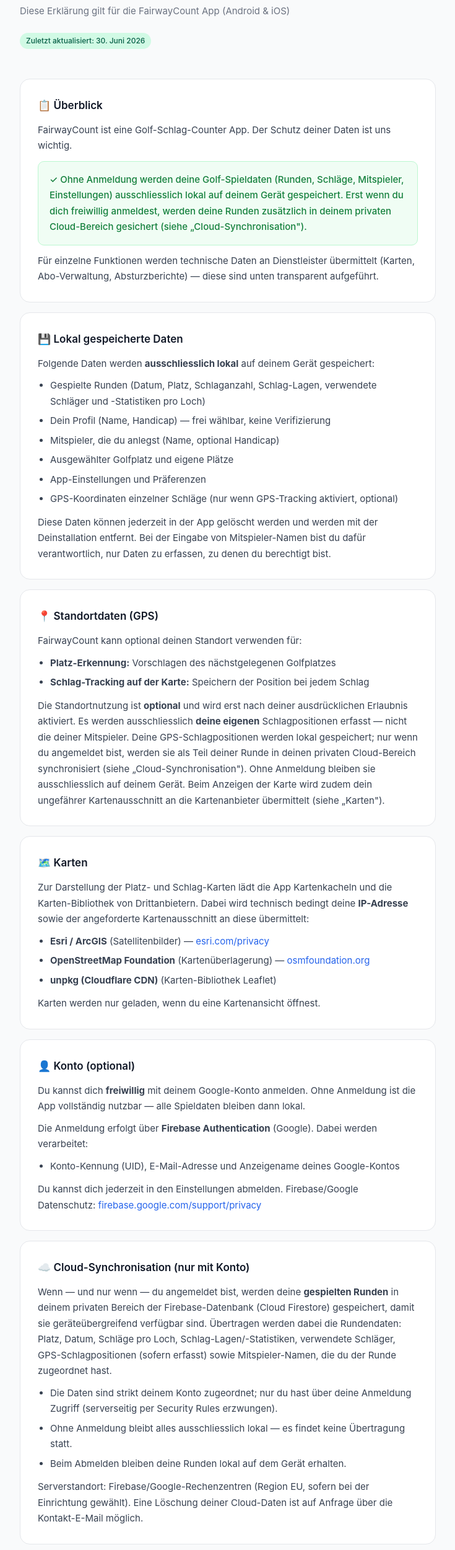
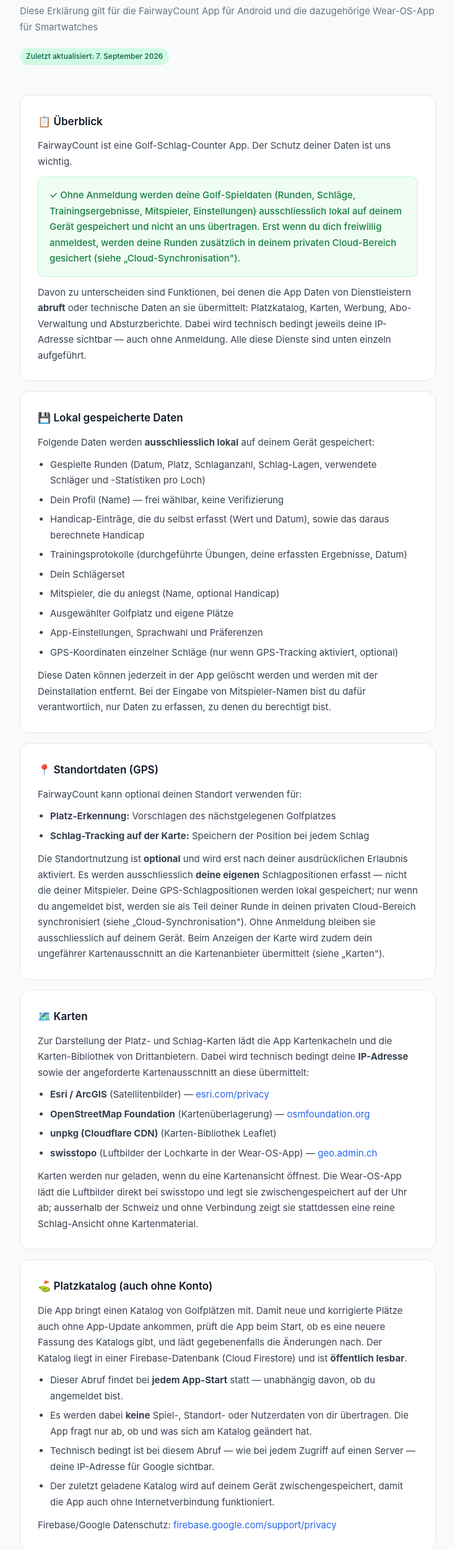
Before and after one commit to nbergt/fairwaycount, a plain HTML site: page privacy-policy.html in a window 1280 px wide. Shown: the part 192-2693 px from the top of the page at 62% size, without its empty margins (272-1007 px from the left). Drawn offline with Linux system fonts and the light colour scheme.

Commit message:
Datenschutz und Loeschanleitung auf den Stand von 1.7.10 bringen
Die Seiten stammten unveraendert vom 30. Juni 2026. Seither sind
Cloud-Platzkatalog, Wear OS, Trainingsmodul und die Bottom-Tab-
Navigation dazugekommen. Angepasst:

- Der Platzkatalog wird bei JEDEM Start ohne Anmeldung von Firestore
  abgerufen (_layout.tsx ruft syncCatalog(), catalogSync.ts prueft
  keine Auth). Die bisherige Zusage "ohne Anmeldung findet keine
  Uebertragung statt" war damit falsch -- neuer eigener Abschnitt,
  der den Abruf beschreibt und klarstellt, dass dabei keine Spiel-
  oder Nutzerdaten fliessen, die IP aber sichtbar ist.
- Eigener Abschnitt zur Wear-OS-App: eigenstaendiges Zaehlen, eigenes
  GPS, Uebergabe an das Handy ueber Google Play Services.
- swisstopo als Kartenanbieter der Uhr ergaenzt.
- Liste der lokalen Daten um Trainingsprotokolle, Handicap-Eintraege,
  Schlaegerset und Sprachwahl erweitert.
- Loeschanleitung: der Klickweg nannte ein Zahnrad oben rechts, das
  es seit der Umstellung auf Bottom-Tabs (1.7.8) nicht mehr gibt.
  Jetzt Tab "Mehr" -> Konto -> Abmelden. Hinweis auf die Uhr ergaenzt.
- Geltungsbereich Android + Wear OS statt Android + iOS (iOS ist nie
  erschienen), Kontakt-Link auf die Projektseite statt auf das
  inzwischen umgewidmete GitHub-Repo.
- Landingpage: "Bald im Play Store" -> die App ist live.

Co-Authored-By: Claude Opus 5 <noreply@anthropic.com>

```diff
--- a/privacy-policy.html
+++ b/privacy-policy.html
@@ -31,24 +31,27 @@
   <header>
     <div class="app-badge"><span style="font-size:28px">⛳</span><span style="font-size:16px;font-weight:600">FairwayCount</span></div>
     <h1>Datenschutzerklärung</h1>
-    <p class="subtitle">Diese Erklärung gilt für die FairwayCount App (Android &amp; iOS)</p>
-    <span class="updated">Zuletzt aktualisiert: 30. Juni 2026</span>
+    <p class="subtitle">Diese Erklärung gilt für die FairwayCount App für Android und die dazugehörige Wear-OS-App für Smartwatches</p>
+    <span class="updated">Zuletzt aktualisiert: 7. September 2026</span>
   </header>
   <section>
     <h2>📋 Überblick</h2>
     <p>FairwayCount ist eine Golf-Schlag-Counter App. Der Schutz deiner Daten ist uns wichtig.</p>
-    <div class="highlight"><p>✓ Ohne Anmeldung werden deine Golf-Spieldaten (Runden, Schläge, Mitspieler, Einstellungen) ausschliesslich lokal auf deinem Gerät gespeichert. Erst wenn du dich freiwillig anmeldest, werden deine Runden zusätzlich in deinem privaten Cloud-Bereich gesichert (siehe „Cloud-Synchronisation").</p></div>
-    <p style="margin-top:12px">Für einzelne Funktionen werden technische Daten an Dienstleister übermittelt (Karten, Abo-Verwaltung, Absturzberichte) — diese sind unten transparent aufgeführt.</p>
+    <div class="highlight"><p>✓ Ohne Anmeldung werden deine Golf-Spieldaten (Runden, Schläge, Trainingsergebnisse, Mitspieler, Einstellungen) ausschliesslich lokal auf deinem Gerät gespeichert und nicht an uns übertragen. Erst wenn du dich freiwillig anmeldest, werden deine Runden zusätzlich in deinem privaten Cloud-Bereich gesichert (siehe „Cloud-Synchronisation").</p></div>
+    <p style="margin-top:12px">Davon zu unterscheiden sind Funktionen, bei denen die App Daten von Dienstleistern <strong>abruft</strong> oder technische Daten an sie übermittelt: Platzkatalog, Karten, Werbung, Abo-Verwaltung und Absturzberichte. Dabei wird technisch bedingt jeweils deine IP-Adresse sichtbar — auch ohne Anmeldung. Alle diese Dienste sind unten einzeln aufgeführt.</p>
   </section>
   <section>
     <h2>💾 Lokal gespeicherte Daten</h2>
     <p>Folgende Daten werden <strong>ausschliesslich lokal</strong> auf deinem Gerät gespeichert:</p>
     <ul>
       <li>Gespielte Runden (Datum, Platz, Schlaganzahl, Schlag-Lagen, verwendete Schläger und -Statistiken pro Loch)</li>
-      <li>Dein Profil (Name, Handicap) — frei wählbar, keine Verifizierung</li>
+      <li>Dein Profil (Name) — frei wählbar, keine Verifizierung</li>
+      <li>Handicap-Einträge, die du selbst erfasst (Wert und Datum), sowie das daraus berechnete Handicap</li>
+      <li>Trainingsprotokolle (durchgeführte Übungen, deine erfassten Ergebnisse, Datum)</li>
+      <li>Dein Schlägerset</li>
       <li>Mitspieler, die du anlegst (Name, optional Handicap)</li>
       <li>Ausgewählter Golfplatz und eigene Plätze</li>
-      <li>App-Einstellungen und Präferenzen</li>
+      <li>App-Einstellungen, Sprachwahl und Präferenzen</li>
       <li>GPS-Koordinaten einzelner Schläge (nur wenn GPS-Tracking aktiviert, optional)</li>
     </ul>
     <p style="margin-top:12px">Diese Daten können jederzeit in der App gelöscht werden und werden mit der Deinstallation entfernt. Bei der Eingabe von Mitspieler-Namen bist du dafür verantwortlich, nur Daten zu erfassen, zu denen du berechtigt bist.</p>
@@ -69,8 +72,20 @@
       <li><strong>Esri / ArcGIS</strong> (Satellitenbilder) — <a href="https://www.esri.com/en-us/privacy/overview">esri.com/privacy</a></li>
       <li><strong>OpenStreetMap Foundation</strong> (Kartenüberlagerung) — <a href="https://wiki.osmfoundation.org/wiki/Privacy_Policy">osmfoundation.org</a></li>
       <li><strong>unpkg (Cloudflare CDN)</strong> (Karten-Bibliothek Leaflet)</li>
+      <li><strong>swisstopo</strong> (Luftbilder der Lochkarte in der Wear-OS-App) — <a href="https://www.geo.admin.ch/de/rechtliches">geo.admin.ch</a></li>
     </ul>
-    <p style="margin-top:12px">Karten werden nur geladen, wenn du eine Kartenansicht öffnest.</p>
+    <p style="margin-top:12px">Karten werden nur geladen, wenn du eine Kartenansicht öffnest. Die Wear-OS-App lädt die Luftbilder direkt bei swisstopo und legt sie zwischengespeichert auf der Uhr ab; ausserhalb der Schweiz und ohne Verbindung zeigt sie stattdessen eine reine Schlag-Ansicht ohne Kartenmaterial.</p>
+  </section>
+  <section>
+    <h2>⛳ Platzkatalog (auch ohne Konto)</h2>
+    <p>Die App bringt einen Katalog von Golfplätzen mit. Damit neue und korrigierte Plätze auch ohne App-Update ankommen, prüft die App beim Start, ob es eine neuere Fassung des Katalogs gibt, und lädt gegebenenfalls die Änderungen nach. Der Katalog liegt in einer Firebase-Datenbank (Cloud Firestore) und ist <strong>öffentlich lesbar</strong>.</p>
+    <ul>
+      <li>Dieser Abruf findet bei <strong>jedem App-Start</strong> statt — unabhängig davon, ob du angemeldet bist.</li>
+      <li>Es werden dabei <strong>keine</strong> Spiel-, Standort- oder Nutzerdaten von dir übertragen. Die App fragt nur ab, ob und was sich am Katalog geändert hat.</li>
+      <li>Technisch bedingt ist bei diesem Abruf — wie bei jedem Zugriff auf einen Server — deine IP-Adresse für Google sichtbar.</li>
+      <li>Der zuletzt geladene Katalog wird auf deinem Gerät zwischengespeichert, damit die App auch ohne Internetverbindung funktioniert.</li>
+    </ul>
+    <p style="margin-top:12px">Firebase/Google Datenschutz: <a href="https://firebase.google.com/support/privacy">firebase.google.com/support/privacy</a></p>
   </section>
   <section>
     <h2>👤 Konto (optional)</h2>
@@ -86,14 +101,25 @@
     <p>Wenn — und nur wenn — du angemeldet bist, werden deine <strong>gespielten Runden</strong> in deinem privaten Bereich der Firebase-Datenbank (Cloud Firestore) gespeichert, damit sie geräteübergreifend verfügbar sind. Übertragen werden dabei die Rundendaten: Platz, Datum, Schläge pro Loch, Schlag-Lagen/-Statistiken, verwendete Schläger, GPS-Schlagpositionen (sofern erfasst) sowie Mitspieler-Namen, die du der Runde zugeordnet hast.</p>
     <ul>
       <li>Die Daten sind strikt deinem Konto zugeordnet; nur du hast über deine Anmeldung Zugriff (serverseitig per Security Rules erzwungen).</li>
-      <li>Ohne Anmeldung bleibt alles ausschliesslich lokal — es findet keine Übertragung statt.</li>
+      <li>Ohne Anmeldung werden <strong>keine Spieldaten übertragen</strong> — sie bleiben ausschliesslich auf deinem Gerät. Der Abruf des Platzkatalogs weiter oben ist davon unabhängig und sendet keine Daten über dich.</li>
       <li>Beim Abmelden bleiben deine Runden lokal auf dem Gerät erhalten.</li>
     </ul>
     <p style="margin-top:12px">Serverstandort: Firebase/Google-Rechenzentren (Region EU, sofern bei der Einrichtung gewählt). Eine Löschung deiner Cloud-Daten ist auf Anfrage über die Kontakt-E-Mail möglich.</p>
   </section>
   <section>
+    <h2>⌚ Wear-OS-App (Smartwatch)</h2>
+    <p>Zur App gehört eine eigenständige App für Wear-OS-Uhren. Sie funktioniert <strong>auch ohne Handy</strong>: Schläge zählen, Runde speichern und die Statistik der Runde laufen vollständig auf der Uhr.</p>
+    <ul>
+      <li><strong>Auf der Uhr gespeichert:</strong> die laufende und die abgeschlossenen Runden, deine Einstellungen sowie — bei aktiviertem GPS — die Positionen deiner Schläge.</li>
+      <li><strong>Standort:</strong> Die Uhr bestimmt deine Position mit ihrem eigenen GPS-Empfänger, und nur wenn du die Standortfreigabe erteilt und die Aufzeichnung aktiviert hast.</li>
+      <li><strong>Übertragung zum Handy:</strong> Abgeschlossene Runden werden an die Handy-App übergeben, damit du sie dort im Verlauf siehst. Umgekehrt fragt die Uhr beim Handy ab, ob ein Pro-Abo aktiv ist, und übernimmt dein Schlägerset. Diese Übertragung läuft über die Geräte-Kopplung von Google Play Services <strong>zwischen deinen eigenen beiden Geräten</strong> und ist auf Apps mit identischer Signatur beschränkt.</li>
+      <li><strong>Kartenmaterial:</strong> siehe Abschnitt „Karten" (swisstopo).</li>
+    </ul>
+    <p style="margin-top:12px">Die Uhr sendet <strong>keine</strong> Spieldaten an uns oder an Dritte. Sie zeigt auch keine Werbung.</p>
+  </section>
+  <section>
     <h2>💳 In-App Käufe & Abonnements</h2>
-    <p>Zahlungen werden über Google Play (bzw. den App Store) abgewickelt. Zur Abo-Verwaltung nutzen wir <strong>RevenueCat</strong>, das folgende Daten erhält:</p>
+    <p>Zahlungen werden über Google Play abgewickelt. Zur Abo-Verwaltung nutzen wir <strong>RevenueCat</strong>, das folgende Daten erhält:</p>
     <ul>
       <li>Anonyme Benutzer-ID (keine E-Mail, kein Name)</li>
       <li>Kauf- und Abonnement-Status</li>
@@ -132,7 +158,7 @@
     <div class="contact-card">
       <p><strong>FairwayCount</strong><br>
       Entwickler: Thomas Berger<br>
-      GitHub: <a href="https://github.com/nbergt/fairwaycount">github.com/nbergt/fairwaycount</a><br>
+      Web: <a href="https://nbergt.github.io/fairwaycount/">nbergt.github.io/fairwaycount</a><br>
       E-Mail: <a href="mailto:nbergt@gmail.com">nbergt@gmail.com</a></p>
     </div>
   </section>
```
Also changed, not shown: account-deletion.html (+6 -4 lines), index.html (+1 -1 lines).
